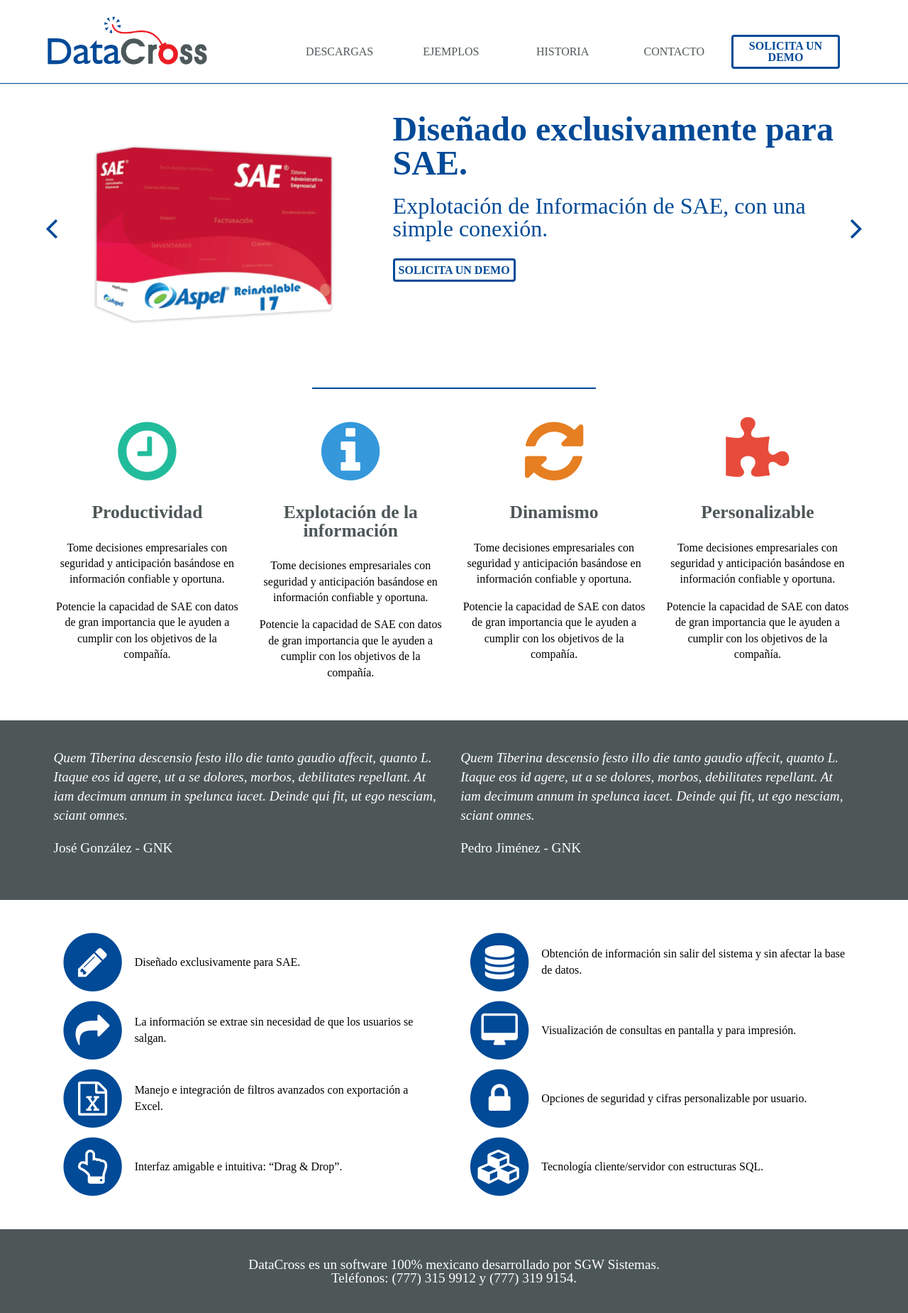
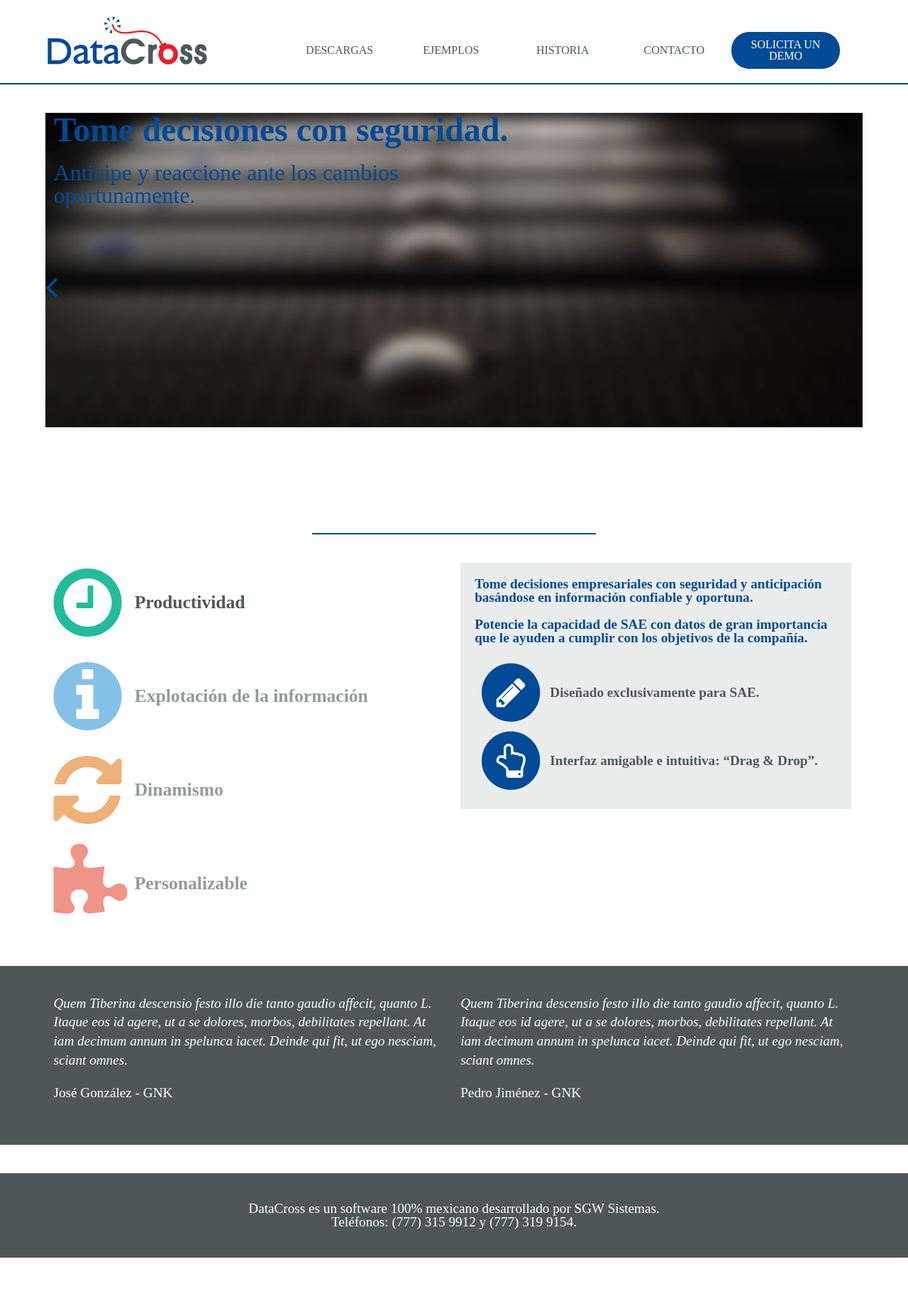
Before and after one commit to zolitariuz/datacross, a PHP site: page / in a window 1280 px wide. Shown: the whole page at 71% size. After the commit the page ends 1772 px from the top, so only its background shows below. Run offline with PHP 8.4, Linux system fonts and the light colour scheme; some libraries are stand-ins or nearby versions.

Commit message:
slider y demás

```diff
--- a/index.html
+++ b/index.html
@@ -52,57 +52,143 @@
 					data-cycle-swipe="true"
 				>
 					<div class="slide clearfix">
-						<div class="columna xmall-5">
-							<img src="images/sae.png" alt="SAE">
-						</div>
-						<div class="columna xmall-7">
-							<h2>Diseñado exclusivamente para SAE.</h2>
-							<p>Explotación de Información de SAE, con una simple conexión.</p>
+						<img src="images/slider-1.jpg" alt="">
+						<div>
+							<h2 class="text-center">Diseñado exclusivamente para SAE.</h2>
+							<p class="text-center">Explotación de Información de SAE, con una simple conexión.</p>
+							<img class="columna xmall-6 center" src="images/sae.png" alt="SAE">
 							<a href="#" class="boton">Solicita un demo</a>
 						</div>
 					</div><!-- slide -->
 					<div class="slide clearfix">
-						<div class="columna xmall-5">
-							<img src="images/sae.png" alt="SAE">
+						<img src="images/slider-2.jpg" alt="">
+						<div class="columna xmall-7">
+							<h2>Tome decisiones con seguridad.</h2>
+							<p>Anticipe y reaccione ante los cambios oportunamente.</p>
 						</div>
+					</div><!-- slide -->
+					<div class="slide clearfix">
+						<img src="images/slider-3.jpg" alt="">
 						<div class="columna xmall-7">
-							<h2>Diseñado exclusivamente para SAE.</h2>
-							<p>Explotación de Información de SAE, con una simple conexión.</p>
-							<a href="#" class="boton">Solicita un demo</a>
+							<h2>Explote su información.</h2>
+							<p>De forma confiable, rápida y fácil.</p>
+						</div>
+					</div><!-- slide -->
+					<div class="slide clearfix">
+						<img src="images/slider-4.jpg" alt="">
+						<div class="columna xmall-7">
+							<h2>Obtenga reportes instantáneos.</h2>
+							<p>Sin recaptura de la información y sin conocimientos de programación.</p>
 						</div>
 					</div><!-- slide -->
 
 					<div class="cycle-control cycle-prev"><i class="fa fa-angle-left"></i></div>
-    				<div class="cycle-control cycle-next"><i class="fa fa-angle-right"></i></div>
+    				<div class="cycle-control cycle-next"><i class="fa fa-anhttp://jquery.malsup.com/cycle2/gle-right"></i></div>
 
 				</section><!-- slider -->
 
 				<hr class="columna xmall-4 center">
 
 				<section class="width clearfix beneficios">
-					<div class="columna xmall-3 beneficio">
+					<div class="columna xmall-6">
+						<div class="full beneficio clearfix" data-cycle-cmd="goto" data-cycle-arg="0" data-cycle-context=".slideshow-beneficios">
 							<i class="fa color-productividad fa-clock-o"></i>
-						<h3 class="text-center">Productividad</h3>
-						<p class="text-center">Tome decisiones empresariales con seguridad y anticipación basándose en información confiable y oportuna.</p>
-						<p class="text-center">Potencie la capacidad de SAE con datos de gran importancia que le ayuden a cumplir con los objetivos de la compañía.</p>
+							<h3>Productividad</h3>
 						</div>
-					<div class="columna xmall-3 beneficio">
+						<div class="full beneficio disabled" data-cycle-cmd="goto" data-cycle-arg="1" data-cycle-context=".slideshow-beneficios">
 							<i class="fa color-explotacion fa-info-circle"></i>
-						<h3 class="text-center">Explotación de la información</h3>
-						<p class="text-center">Tome decisiones empresariales con seguridad y anticipación basándose en información confiable y oportuna.</p>
-						<p class="text-center">Potencie la capacidad de SAE con datos de gran importancia que le ayuden a cumplir con los objetivos de la compañía.</p>
+							<h3>Explotación de la información</h3>
 						</div>
-					<div class="columna xmall-3 beneficio">
+						<div class="full beneficio disabled" data-cycle-cmd="goto" data-cycle-arg="2" data-cycle-context=".slideshow-beneficios">
 							<i class="fa color-dinamismo fa-refresh"></i>
-						<h3 class="text-center">Dinamismo</h3>
-						<p class="text-center">Tome decisiones empresariales con seguridad y anticipación basándose en información confiable y oportuna.</p>
-						<p class="text-center">Potencie la capacidad de SAE con datos de gran importancia que le ayuden a cumplir con los objetivos de la compañía.</p>
+							<h3>Dinamismo</h3>
 						</div>
-					<div class="columna xmall-3 beneficio">
+						<div class="full beneficio disabled" data-cycle-cmd="goto" data-cycle-arg="3" data-cycle-context=".slideshow-beneficios">
 							<i class="fa color-personalizable fa-puzzle-piece"></i>
-						<h3 class="text-center">Personalizable</h3>
-						<p class="text-center">Tome decisiones empresariales con seguridad y anticipación basándose en información confiable y oportuna.</p>
-						<p class="text-center">Potencie la capacidad de SAE con datos de gran importancia que le ayuden a cumplir con los objetivos de la compañía.</p>
+							<h3>Personalizable</h3>
+						</div>
+					</div><!-- columna xmall-6 -->
+					<div class="columna xmall-6 cycle-slideshow slideshow-beneficios"
+						data-cycle-slides=".slide-beneficio"
+						data-cycle-fx="scrollHorz"
+						data-cycle-swipe="true"
+						data-cycle-timeout="0"
+					>
+						<div class="slide-beneficio productividad">
+							<p>Tome decisiones empresariales con seguridad y anticipación basándose en información confiable y oportuna.</p>
+							<p>Potencie la capacidad de SAE con datos de gran importancia que le ayuden a cumplir con los objetivos de la compañía.</p>
+							<div class="full caracteristica">
+								<span class="xmall-3 fa-stack fa-3x">
+									<i class="fa fa-circle fa-stack-2x"></i>
+									<i class="fa fa-pencil fa-stack-1x fa-inverse"></i>
+								</span>
+								<p class="xmall-9"> Diseñado exclusivamente para SAE. </p>
+							</div>
+							<div class="full caracteristica">
+								<span class="xmall-3 fa-stack fa-3x">
+									<i class="fa fa-circle fa-stack-2x"></i>
+									<i class="fa fa-hand-o-up fa-stack-1x fa-inverse"></i>
+								</span>
+								<p class="xmall-9">Interfaz amigable e intuitiva: “Drag & Drop”.</p>
+							</div>
+						</div>
+
+						<div class="slide-beneficio explotacion clearfix">
+							<p>Profundice en su propia información con un sencillo cruce de datos de todos los catálogos y cifras de SAE.</p>
+							<p>Mida el impacto de sus acciones, rentabilidad y crecimiento de la empresa desde distintos puntos de vista.</p>
+							<div class="full caracteristica">
+								<span class="xmall-3 fa-stack fa-3x">
+									<i class="fa fa-circle fa-stack-2x"></i>
+									<i class="fa fa-share fa-stack-1x fa-inverse"></i>
+								</span>
+								<p class="xmall-9">La información se extrae sin necesidad de que los usuarios se salgan.</p>
+							</div>
+							<div class="full caracteristica">
+								<span class="xmall-3 fa-stack fa-3x">
+									<i class="fa fa-circle fa-stack-2x"></i>
+									<i class="fa fa-database fa-stack-1x fa-inverse"></i>
+								</span>
+								<p class="xmall-9">Obtención de información sin salir del sistema y sin afectar la base de datos.</p>
+							</div>
+						</div>
+
+						<div class="slide-beneficio dinamismo">
+							<p>Reduzca a segundos el tiempo requerido para generar complejos reportes.</p>
+							<p>Sin recapturas y sin complicaciones. Con una simple conexión a SAE, consulte la información sin salir del sistema.</p>
+							<div class="full caracteristica">
+								<span class="xmall-3 fa-stack fa-3x">
+									<i class="fa fa-circle fa-stack-2x"></i>
+									<i class="fa fa-file-excel-o fa-stack-1x fa-inverse"></i>
+								</span>
+								<p class="xmall-9">Manejo e integración de filtros avanzados con exportación a Excel.</p>
+							</div>
+							<div class="full caracteristica">
+								<span class="xmall-3 fa-stack fa-3x">
+									<i class="fa fa-circle fa-stack-2x"></i>
+									<i class="fa fa-cubes fa-stack-1x fa-inverse"></i>
+								</span>
+								<p class="xmall-9">Tecnología cliente/servidor con estructuras SQL.</p>
+							</div>
+						</div>
+
+						<div class="slide-beneficio personalizable">
+							<p>Un software adaptable a los cambios gracias a una total integración con SAE.</p>
+							<p>Elabore reportes personalizados por área con el detalle necesario para la dirección o la operación.</p>
+							<div class="full caracteristica">
+								<span class="xmall-3 fa-stack fa-3x">
+									<i class="fa fa-circle fa-stack-2x"></i>
+									<i class="fa fa-desktop fa-stack-1x fa-inverse"></i>
+								</span>
+								<p class="xmall-9">Visualización de consultas en pantalla y para impresión.</p>
+							</div>
+							<div class="full caracteristica">
+								<span class="xmall-3 fa-stack fa-3x">
+									<i class="fa fa-circle fa-stack-2x"></i>
+									<i class="fa fa-lock fa-stack-1x fa-inverse"></i>
+								</span>
+								<p class="xmall-9">Opciones de seguridad y cifras personalizable por usuario.</p>
+							</div>
+						</div>
 					</div>
 				</section>
 
@@ -116,67 +202,6 @@
 							<p>Quem Tiberina descensio festo illo die tanto gaudio affecit, quanto L. Itaque eos id agere, ut a se dolores, morbos, debilitates repellant. At iam decimum annum in spelunca iacet. Deinde qui fit, ut ego nesciam, sciant omnes.</p>
 							<p><span>Pedro Jiménez - GNK</span></p>
 						</div>
-					</div>
-				</section>
-
-				<section class="width clearfix caracteristicas">
-
-					<div class="columna xmall-6 caracteristica">
-						<span class="xmall-3 fa-stack fa-3x">
-							<i class="fa fa-circle fa-stack-2x"></i>
-							<i class="fa fa-pencil fa-stack-1x fa-inverse"></i>
-						</span>
-						<p class="xmall-9"> Diseñado exclusivamente para SAE. </p>
-					</div>
-
-					<div class="columna xmall-6 caracteristica">
-						<span class="xmall-3 fa-stack fa-3x">
-							<i class="fa fa-circle fa-stack-2x"></i>
-							<i class="fa fa-database fa-stack-1x fa-inverse"></i>
-						</span>
-						<p class="xmall-9">Obtención de información sin salir del sistema y sin afectar la base de datos.</p>
-					</div>
-					<div class="columna xmall-6 caracteristica">
-						<span class="xmall-3 fa-stack fa-3x">
-							<i class="fa fa-circle fa-stack-2x"></i>
-							<i class="fa fa-share fa-stack-1x fa-inverse"></i>
-						</span>
-						<p class="xmall-9">La información se extrae sin necesidad de que los usuarios se salgan.</p>
-					</div>
-					<div class="columna xmall-6 caracteristica">
-						<span class="xmall-3 fa-stack fa-3x">
-							<i class="fa fa-circle fa-stack-2x"></i>
-							<i class="fa fa-desktop fa-stack-1x fa-inverse"></i>
-						</span>
-						<p class="xmall-9">Visualización de consultas en pantalla y para impresión.</p>
-					</div>
-					<div class="columna xmall-6 caracteristica">
-						<span class="xmall-3 fa-stack fa-3x">
-							<i class="fa fa-circle fa-stack-2x"></i>
-							<i class="fa fa-file-excel-o fa-stack-1x fa-inverse"></i>
-						</span>
-						<p class="xmall-9">Manejo e integración de filtros avanzados con exportación a Excel.</p>
-					</div>
-					<div class="columna xmall-6 caracteristica">
-						<span class="xmall-3 fa-stack fa-3x">
-							<i class="fa fa-circle fa-stack-2x"></i>
-							<i class="fa fa-lock fa-stack-1x fa-inverse"></i>
-						</span>
-						<p class="xmall-9">Opciones de seguridad y cifras personalizable por usuario.</p>
-					</div>
-					<div class="columna xmall-6 caracteristica">
-						<span class="xmall-3 fa-stack fa-3x">
-							<i class="fa fa-circle fa-stack-2x"></i>
-							<i class="fa fa-hand-o-up fa-stack-1x fa-inverse"></i>
-						</span>
-						<p class="xmall-9">Interfaz amigable e intuitiva: “Drag & Drop”.</p>
-					</div>
-					<div class="columna xmall-6 caracteristica">
-						<span class="xmall-3 fa-stack fa-3x">
-							<i class="fa fa-circle fa-stack-2x"></i>
-							<i class="fa fa-cubes fa-stack-1x fa-inverse"></i>
-						</span>
-						<p class="xmall-9">Tecnología cliente/servidor con estructuras SQL.</p>
 					</div>
 				</section>
 
--- a/js/functions.min.js
+++ b/js/functions.min.js
@@ -1 +1 @@
-!function(a){"use strict";a(function(){window.validateEmail=function(a){var o=/^(([^<>()[\]\\.,;:\s@\"]+(\.[^<>()[\]\\.,;:\s@\"]+)*)|(\".+\"))@((\[[0-9]{1,3}\.[0-9]{1,3}\.[0-9]{1,3}\.[0-9]{1,3}\])|(([a-zA-Z\-0-9]+\.)+[a-zA-Z]{2,}))$/;return o.test(a)},window.getFormData=function(o){var e=[],t=a(o).serializeArray();return a.map(t,function(a){e[a.name]=a.value}),e}})}(jQuery);
+function disable(e,i){$(i).removeClass("abled").addClass("disabled"),e.removeClass("disabled").addClass("abled")}!function(e){"use strict";e(function(){e(".beneficio").on("click",function(){disable(e(this),".beneficio")})})}(jQuery);
--- a/style.less
+++ b/style.less
@@ -255,13 +255,13 @@
 
 section{ margin-bottom: (@margen*2); }
 
-.boton{ padding: (@margen/4); border: 3px solid @highlight; color: @highlight; text-decoration: none; text-transform: uppercase; .font(1em,1,'proxima-nova', 700); .border-radius; .transition;
+.boton{ padding: (@margen/2); color: @claro; text-decoration: none; background: @highlight; .font(1em,1,'proxima-nova'); .border-radius(25px); .transition;
 	&:hover{ background: @highlight; color: @claro;  }
 }
 
 /*** HEADER ***/
 
-header{ margin-bottom: (@margen*2); padding: @margen 0; border-bottom: 1px solid @highlight; }
+header{ margin-bottom: (@margen*2); padding: @margen 0; border-bottom: 2px solid @highlight; }
 
 nav{ display: inline-block; vertical-align: bottom; width: 70%;
 	a{ display: inline-block; vertical-align: middle; width: 19%; color: @obscuro; text-align: center; text-decoration: none; text-transform: uppercase; }
@@ -280,13 +280,22 @@
 		&.cycle-prev{ left: 0; }
 		&.cycle-next{ right: 0; }
 	}
+	.slide{ width: 100%;
+		> img{ width: 100%; height: auto; position: absolute; z-index: -1; }
+	}
 }
 
 //Beneficios
-.beneficio{
-	i{ width: 100%; text-align: center; font-size: 6em; }
-	h3{ .font(1.6em, 1, 'proxima-nova', 700); color: @obscuro;  }
-	p{  }
+.beneficio{ margin-bottom: @margen; cursor: pointer;
+	i{ display: inline-block; vertical-align: middle; width: 16%; margin-right: 4%; font-size: 7em; }
+	h3{ display: inline-block; vertical-align: middle; width: 74%; margin: 0; .font(1.6em, 1, 'proxima-nova', 700); color: @obscuro; }
+	&.disabled{ opacity: 0.6; }
+}
+
+.slideshow-beneficios{ }
+
+.slide-beneficio{ padding: @margen; background: lighten(@obscuro, 60%);
+	> p{ .font(1.2em, 1, 'proxima-nova', 700); color: @highlight; }
 }
 
 //Formal
@@ -299,7 +308,7 @@
 //Caracteristicas
 .caracteristica{
 	.fa-stack{ display: inline-block; vertical-align: middle; width: 20%; color: @highlight; }
-	p{ display: inline-block; vertical-align: middle; width: 78%; margin: 0; }
+	p{ display: inline-block; vertical-align: middle; width: 78%; margin: 0; .font(1.2em, 1, 'proxima-nova', 700); color: @obscuro; }
 }
 
 /*** FOOTER ***/
```
Also changed, not shown: js/functions.js (+8 -23 lines), images/slider-1.jpg (added), images/slider-2.jpg (added), images/slider-3.jpg (added), images/slider-4.jpg (added), style.css. Lines whose indentation alone changed are shown as unchanged.
